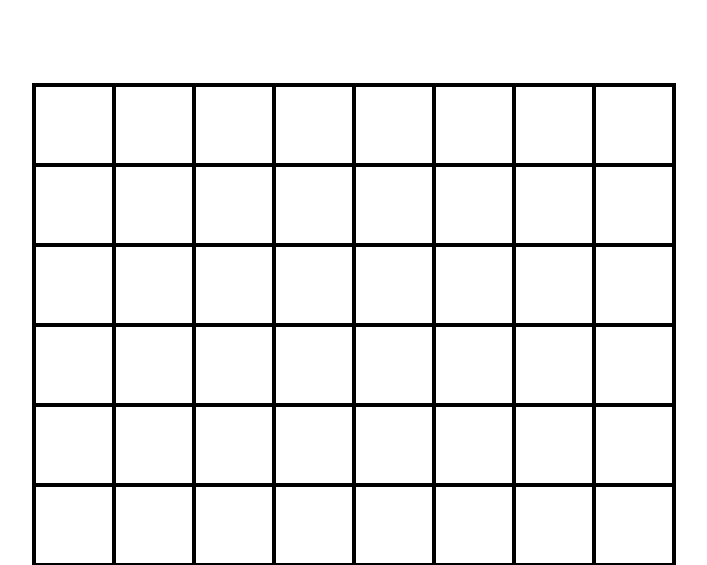
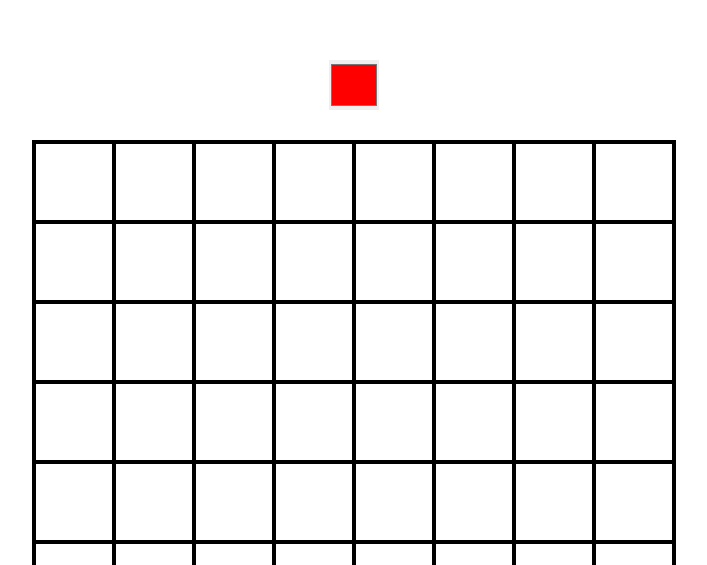
Before and after one commit to YingChieh/Pixel_Art, a React (Create React App) app in the folder react-pixel-art-ych/: page / in a window 1280 px wide. Shown: the part 235-800 px from the top of the page, without its empty margins (286-993 px from the left). Built offline with nearby package versions, Linux system fonts and the light colour scheme.

Commit message:
add color picker, passing current color and cells

```diff
--- a/react-pixel-art-ych/src/App.js
+++ b/react-pixel-art-ych/src/App.js
@@ -1,9 +1,15 @@
-import React from "react";
+import React, {useState} from "react";
 import Grid from "./components/Grid";
+import ColorPicker from "./components/ColorPicker";
+
 function App() {
+  const [currentColor, setCurrentColor] = useState("#FF0000");
+  const [cells]=useState(Array.from({length:64}));
+
   return (
     <div className="app">
-      <Grid/>
+      <ColorPicker currentColor={currentColor} setCurrentColor={setCurrentColor} />
+      <Grid cells={cells} />
     </div>
   );
 }
--- /dev/null
+++ b/react-pixel-art-ych/src/components/ColorPicker.js
@@ -0,0 +1,13 @@
+import React from "react";
+
+const ColorPicker = ({currentColor, setCurrentColor}) => {
+    const colorChange = (event) =>{
+        setCurrentColor(event.target.value);
+    }
+
+    return (
+      <input className="colorPicker" type="color" onChange={colorChange} value={currentColor}/>
+    );
+};
+
+export default ColorPicker;
--- a/react-pixel-art-ych/src/components/Grid.js
+++ b/react-pixel-art-ych/src/components/Grid.js
@@ -1,10 +1,9 @@
-import React, {useState} from 'react';
+import React from 'react';
 
-const Grid =()=>{
-    const [cells]=useState(Array.from({length:64}));
+const Grid =({cells})=>{
     return(
         <div className="grid">
-            {cells.map(() => <div className="cell"></div>)}
+            {cells.map((_, i) => <div key={i} className="cell"></div>)}
         </div>
     )
 };
--- a/react-pixel-art-ych/src/index.css
+++ b/react-pixel-art-ych/src/index.css
@@ -17,6 +17,7 @@ body {
 
 #root .app{
   display: flex;
+  flex-direction: column;
   width: 100%;
   height: 100%;
   justify-content:center;
@@ -42,3 +43,13 @@ body {
 #root .cell:hover{
   transform: scale(1.1);
 }
+
+#root .colorPicker{
+  margin: 2rem;
+  padding: 0;
+  width: 50px;
+  height: 50px;
+  outline: none;
+  border: none;
+  cursor: pointer;
+}
```
